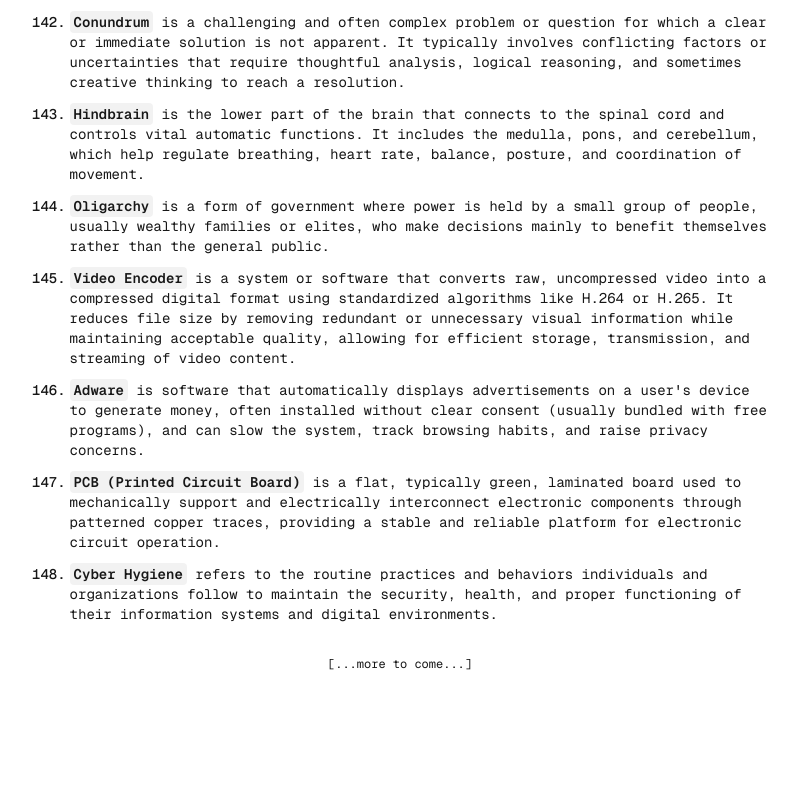
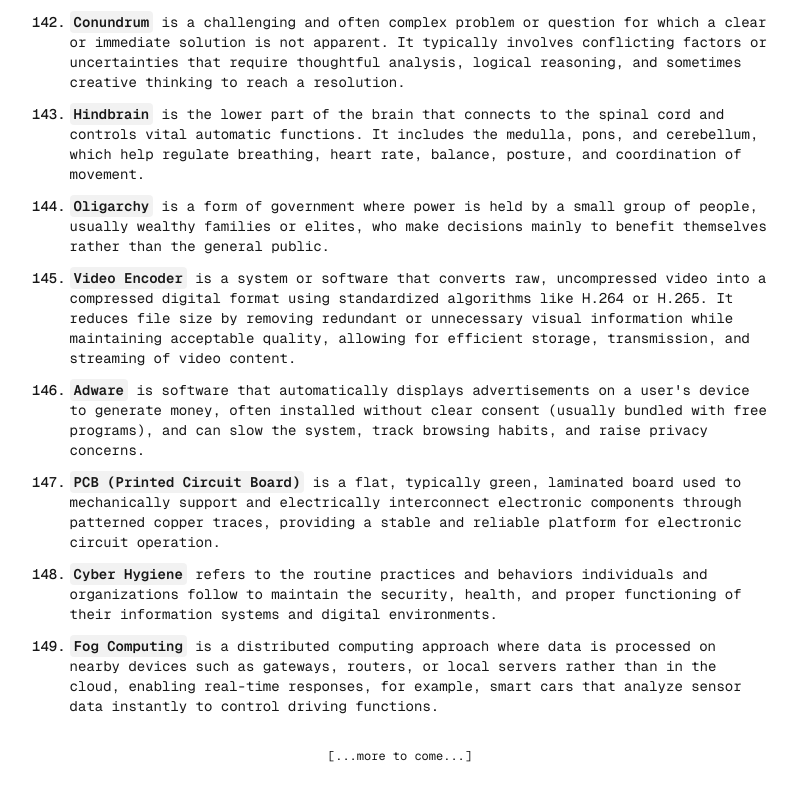
Before and after one commit to BrahimBoussada/mind-log, a Next.js app: page / in a window 1280 px wide. Shown: the part 9623-10419 px from the top of the page, without its empty margins (240-1037 px from the left). Before the commit the page ends 10327 px from the top, so only its background shows below. Built offline with nearby package versions, Linux system fonts and the light colour scheme.

Commit message:
log:20-01-2026

```diff
--- a/src/app/page.tsx
+++ b/src/app/page.tsx
@@ -1443,6 +1443,17 @@ export default function Home() {
           </Text>
         </Note>
 
+        <Note>
+          <N>149.</N>
+          <Text>
+            <Key>Fog Computing</Key> is a distributed computing approach where
+            data is processed on nearby devices such as gateways, routers, or
+            local servers rather than in the cloud, enabling real-time
+            responses, for example, smart cars that analyze sensor data
+            instantly to control driving functions.
+          </Text>
+        </Note>
+
         {/* --- end --- */}
       </NoteWrapper>
 
```
